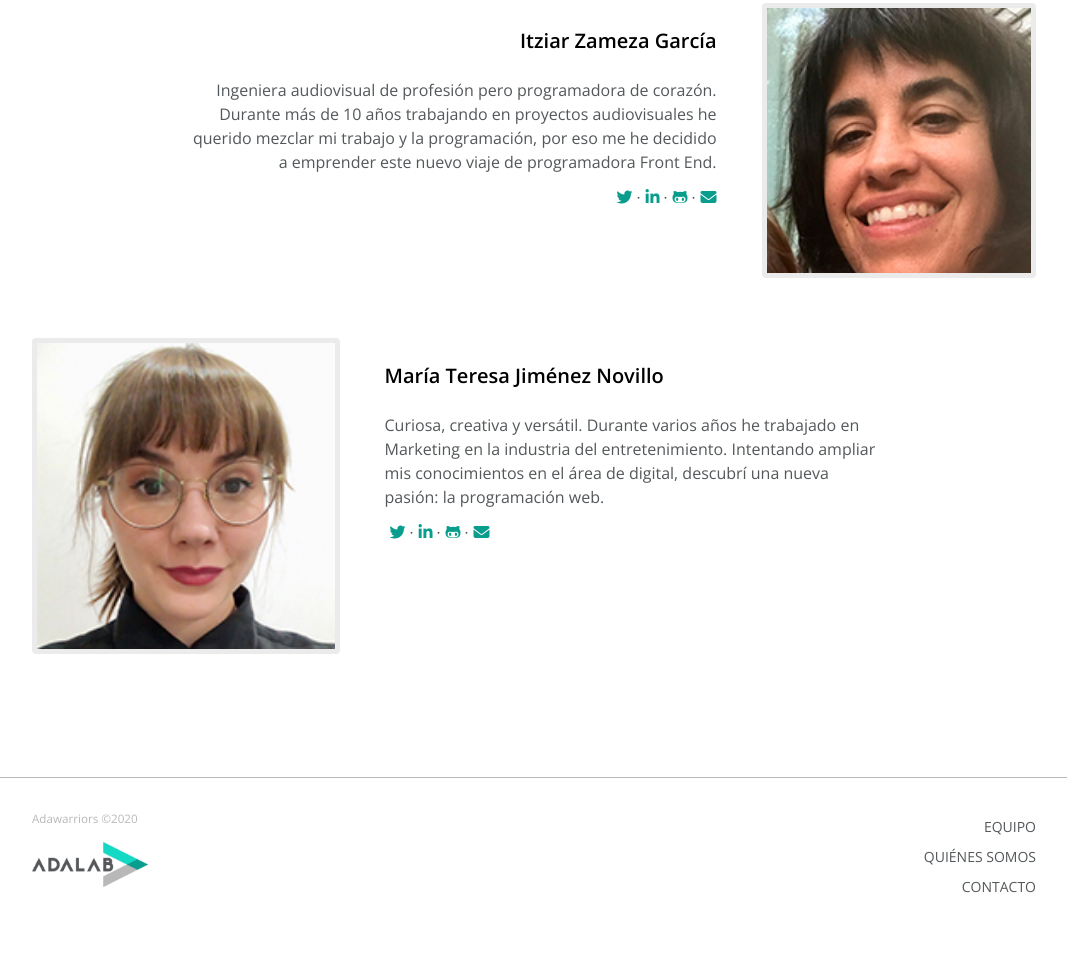
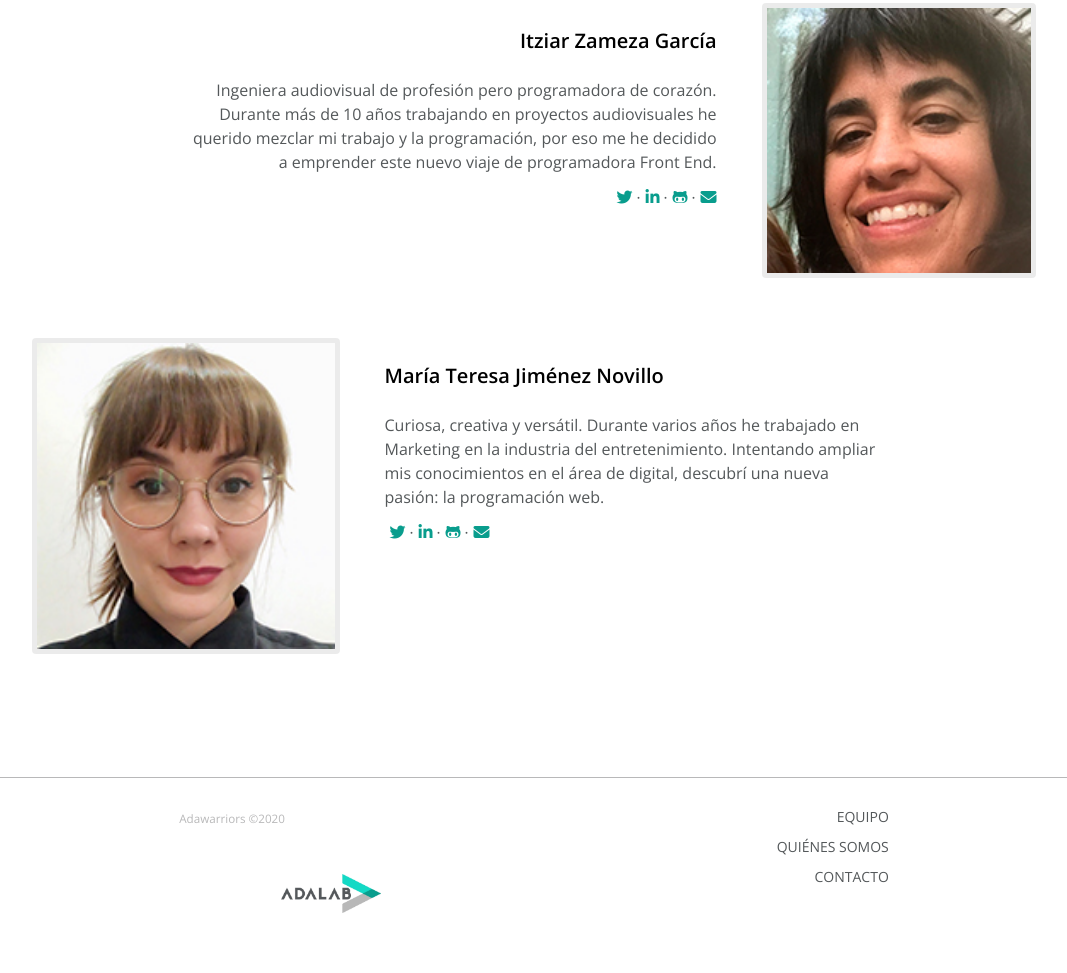
Before and after one commit to Adalab/project-promo-kmodulo-1-team-4, a plain HTML site: page index.html in a window 1280 px wide. Shown: the part 2209-3182 px from the top of the page, without its empty margins (106-1173 px from the left). Drawn offline with nearby package versions, Linux system fonts and the light colour scheme.

Commit message:
Add footer-teresa

```diff
--- a/index.html
+++ b/index.html
@@ -234,20 +234,18 @@
       <div class="copy-name">
         <small>Adawarriors &#169;2020</small>
       </div>
-      <div class="logo">
-        <img src="./img/logo-adalab.jpg.jpg" alt="logo-adalab">
-      </div>
+        <img class="logo" src=./img/logo-adalab.jpg.jpg alt="logo-adalab">
     </div>
-    </div>
-    <nav class="footer-menu">
+   <nav class="footer-menu">
       <ul class="footer">
-        <li class="item1"><a href="#team">EQUIPO</a></li>
-        <li class="item2"><a href="#about-us">QUIÉNES SOMOS</a></li>
-        <li class="item3"><a href="contact.html">CONTACTO</a></li>
+        <li class="list-item"><a href="#team">EQUIPO</a></li>
+        <li class="list-item"><a href="#about-us">QUIÉNES SOMOS</a></li>
+        <li class="list-item"><a href="contact.html">CONTACTO</a></li>
       </ul>
-    </nav>
+
 
   </footer>
+  <div class="clear"></div>
 </body>
 
 </html>
--- a/main.css
+++ b/main.css
@@ -221,32 +221,50 @@
 }
 
 /* Código Susana */
-
-.logo {
-  width: 115.9px;
-  height: 45px;
-  /* position: absolute;
-  top: 160px; */
-
-  /* transform: translate(30px, 105px); */
-
-  /* margin: 32px 101px 45px 102px;
+.footerbox {
+  /* border: solid; */
   box-sizing: border-box;
-  order: 2; */
+  justify-content: flex;
+  display: flex;
+  flex-direction: column;
+  justify-content: space-between;
+  align-items: center;
+  flex-wrap: wrap;
 }
 
-.logo img {
-  width: 115.9px;
-  height: 45px;
+.footer-menu {
+  box-sizing: border-box;
+  font-size: 14px;
+  /* margin-right: 45px; */
+  font-family: "Open Sans", sans-serif;
+  font-style: bold;
+  color: var(--text-main-color);
+}
+.copy-logo-box {
+  display: flex;
+  flex-direction: column;
+  justify-content: space-between;
+  float: center;
+  position: relative;
 }
 
-.footerbox {
-  border-top: 1px solid #b8b8b9;
-  /* position: relative;
-  top: 0;
-  left: 0; */
-  width: 100%;
-  height: 250px;
+.footer-menu {
+  float: center;
+}
+
+.footer {
+  list-style: none;
+  text-align: center;
+  float: center;
+}
+
+.list-item: {
+  float: center;
+}
+
+a {
+  color: inherit;
+  text-decoration: none;
 }
 
 .copy-name {
@@ -254,23 +272,23 @@
   font-size: 14px;
   color: #b8b8b9;
   margin-top: 30px;
+  /* width: 172px;
+  margin-left: 74px;
+  margin-right: 74px;
+ */
   text-align: center;
+  /* border: solid blue; */
+  box-sizing: border-box;
 }
 
-.footer {
-  list-style: none;
-  font-size: 14px;
-  margin-top: 10px;
-  margin-right: 45px;
-  font-family: "Open Sans", sans-serif;
-  font-style: bold;
-  color: var(--text-main-color);
-  text-align: center;
-}
-
-a {
-  color: inherit;
-  text-decoration: none;
+.logo {
+  margin: 32px 101px 45px 102px;
+  box-sizing: border-box;
+  /* margin-bottom: 45px;
+  margin-left: 102px;
+  margin-right: 101px;
+  border: solid yellow; */
+  width: 100px;
 }
 
 /* MEDIAQUERIES*/
```
